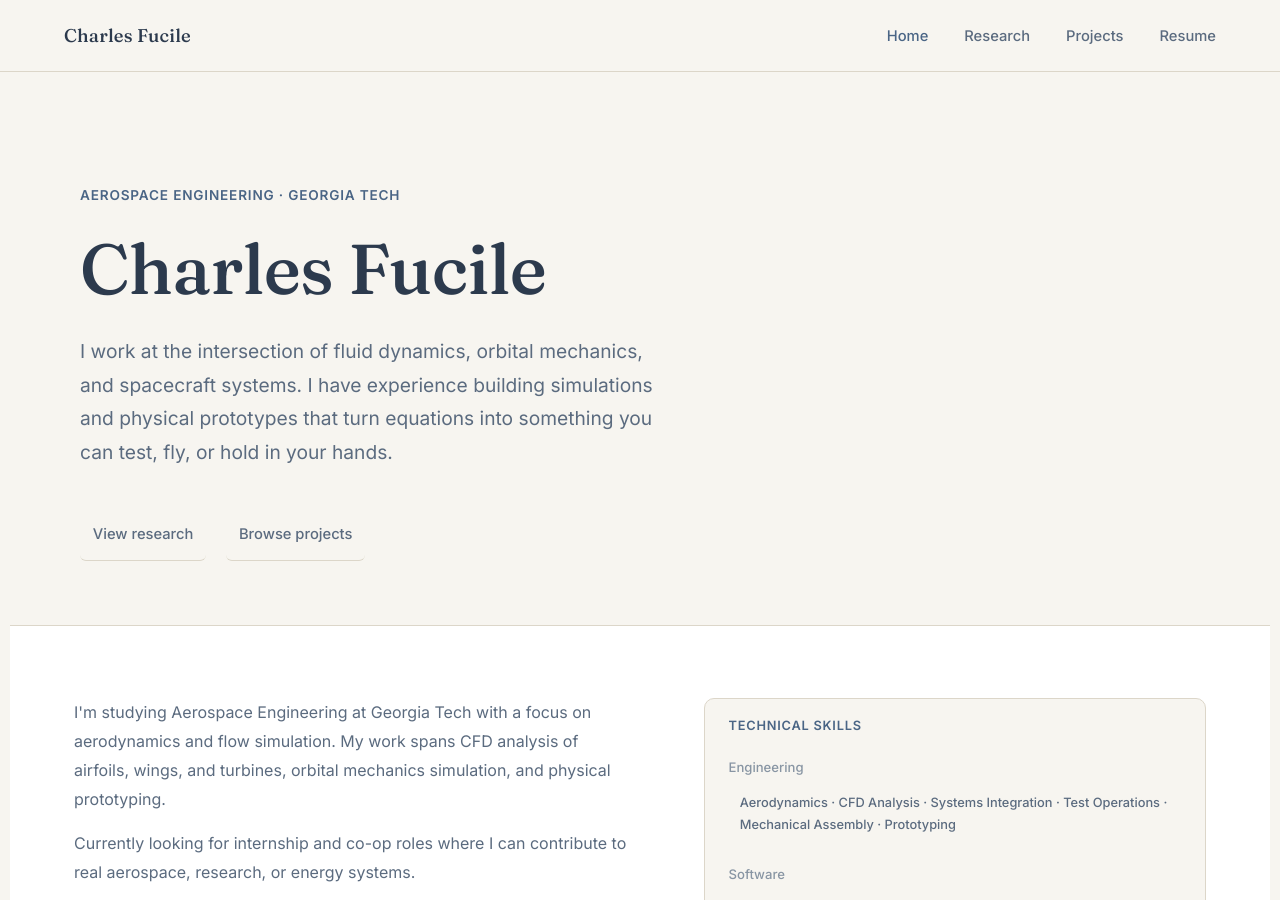
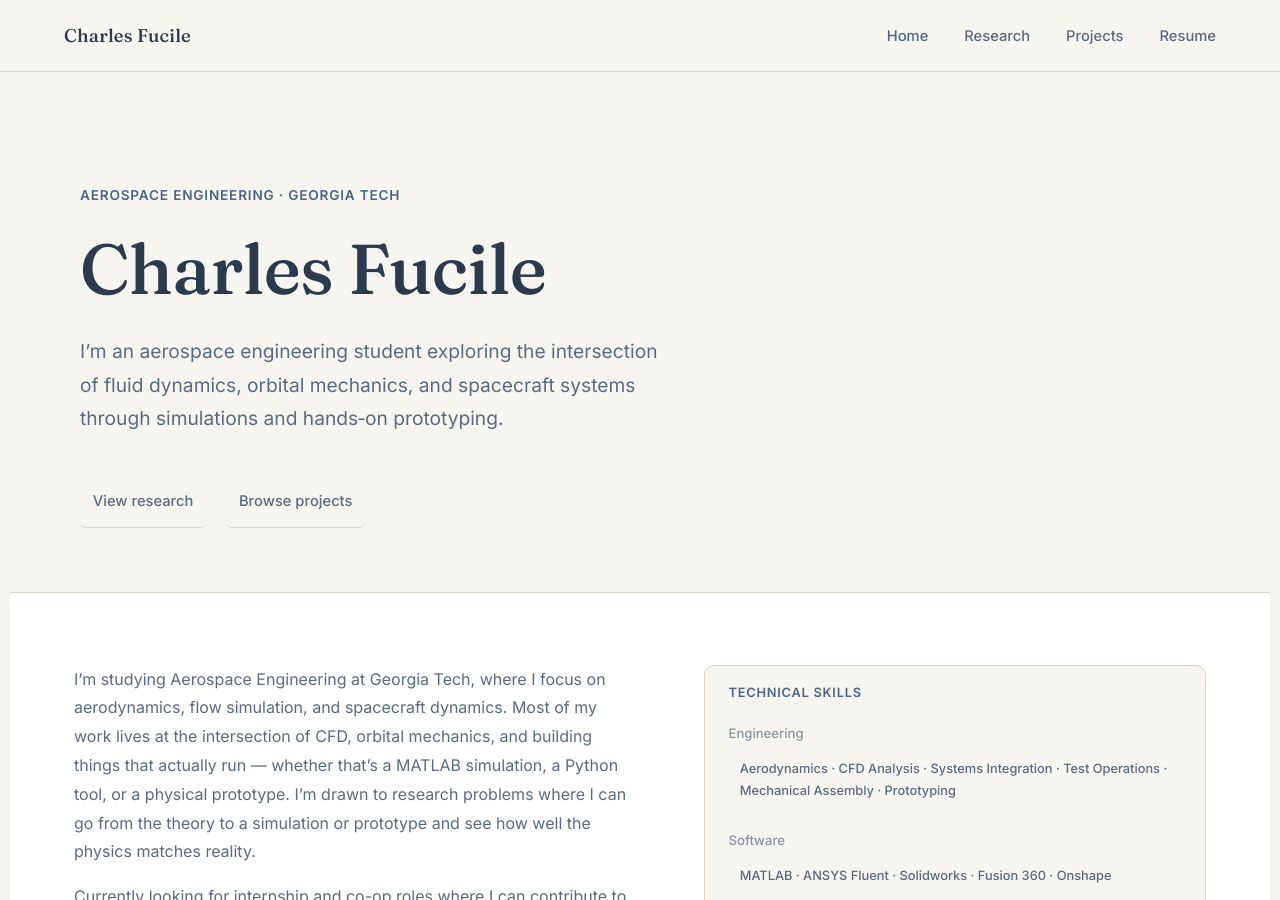
Before and after one commit to cfucile3/Portfolio, a Jekyll site: the page built from index.html, in a window 1280 px wide and 900 px high. Built offline with Jekyll 4.4.1, drawn with Linux system fonts in a browser that asks for light colours.

Commit message:
Update index.html

```diff
--- a/index.html
+++ b/index.html
@@ -274,9 +274,8 @@ title: Home
       Charles Fucile</em>
     </h1>
     <p class="hero-bio">
-      I work at the intersection of fluid dynamics, orbital mechanics, and spacecraft
-      systems. I have experience building simulations and physical prototypes that turn equations into
-      something you can test, fly, or hold in your hands.
+      I’m an aerospace engineering student exploring the intersection of fluid dynamics, orbital mechanics,
+      and spacecraft systems through simulations and hands‑on prototyping.
     </p>
     <div class="hero-cta">
       <a href="{{ '/research/' | relative_url }}" class="btn btn-text">View research</a>
@@ -296,10 +295,10 @@ title: Home
   <div class="about-strip">
     <div class="about-text">
       <p>
-        I'm studying Aerospace Engineering at Georgia Tech with a focus on
-        aerodynamics and flow simulation. My work spans CFD analysis
-        of airfoils, wings, and turbines, orbital mechanics simulation, and physical
-        prototyping.
+        I’m studying Aerospace Engineering at Georgia Tech, where I focus on aerodynamics, flow simulation,
+        and spacecraft dynamics. Most of my work lives at the intersection of CFD, orbital mechanics, and building
+        things that actually run — whether that’s a MATLAB simulation, a Python tool, or a physical prototype. I’m drawn to
+        research problems where I can go from the theory to a simulation or prototype and see how well the physics matches reality.
       </p>
       <p>
         Currently looking for internship and co-op roles where I can contribute
```
